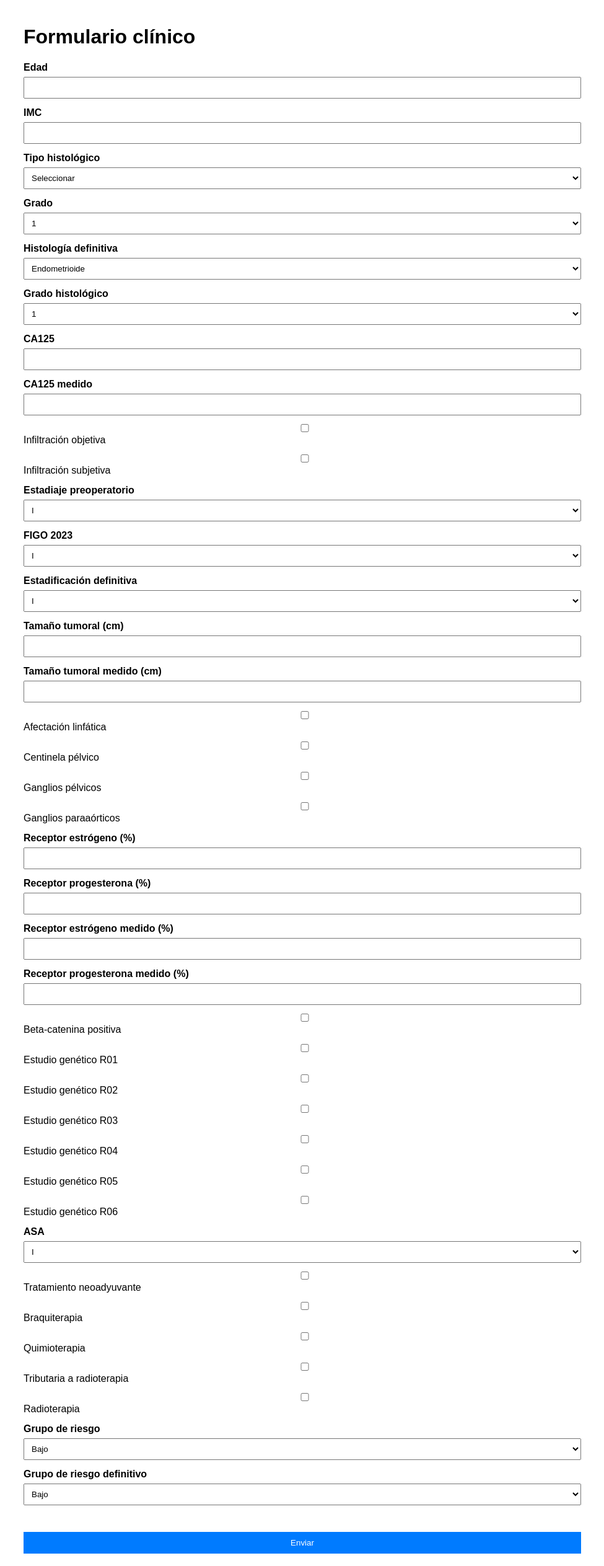
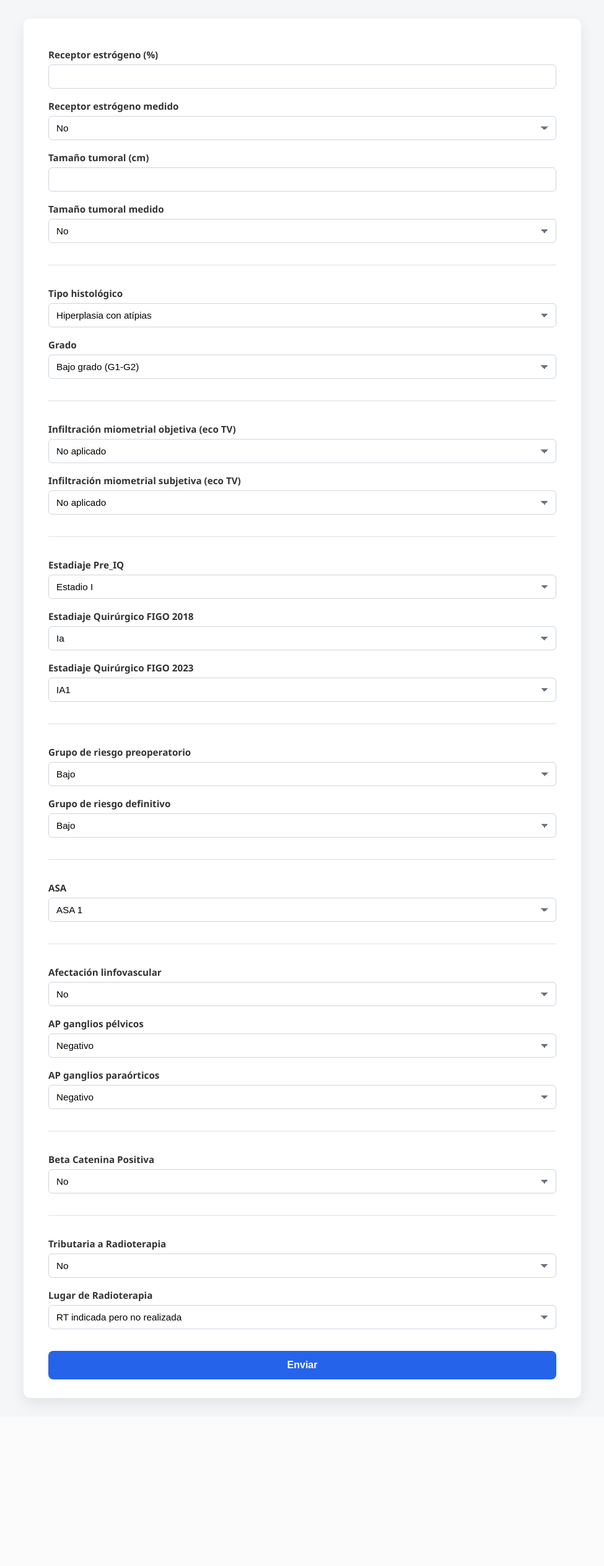
Before and after one commit to Zaireck/BitsxLaMarato-Pol-Juan, a Flask app: page / in a window 1280 px wide. Shown: the whole page at 62% size, without its empty margins (152-1127 px from the left). After the commit the page ends 2285 px from the top, so only its background shows below. Run offline with Flask 3, Linux system fonts and the light colour scheme.

Commit message:
Update form HTML and it's style css

```diff
--- a/src/static/css/style.css
+++ b/src/static/css/style.css
@@ -1,41 +1,125 @@
-body {
-    max-width: 900px;
-    margin: auto;
-    font-family: Arial, sans-serif;
-    padding: 20px;
-}
-
-label {
-    display: block;
-    margin-top: 14px;
-    font-weight: bold;
-}
-
-input, select, textarea, button {
-    width: 100%;
-    padding: 8px;
-    margin-top: 6px;
+/* =========================
+   Reset básico
+   ========================= */
+* {
     box-sizing: border-box;
 }
 
-.checkbox {
-    font-weight: normal;
-    margin-top: 8px;
+/* =========================
+   Layout general
+   ========================= */
+body {
+    font-family: "Segoe UI", Roboto, Arial, sans-serif;
+    background-color: #f4f6f8;
+    color: #333;
+    margin: 0;
+    padding: 30px 15px;
 }
 
+form {
+    background: #ffffff;
+    max-width: 900px;
+    margin: auto;
+    padding: 30px 40px;
+    border-radius: 10px;
+    box-shadow: 0 10px 25px rgba(0, 0, 0, 0.08);
+}
+
+/* =========================
+   Títulos y separadores
+   ========================= */
+h1, h2 {
+    text-align: center;
+    margin-bottom: 25px;
+    color: #1f2933;
+}
+
+hr {
+    border: none;
+    height: 1px;
+    background-color: #e0e0e0;
+    margin: 35px 0;
+}
+
+/* =========================
+   Labels
+   ========================= */
+label {
+    display: block;
+    margin-top: 18px;
+    margin-bottom: 6px;
+    font-weight: 600;
+    font-size: 0.95rem;
+}
+
+/* =========================
+   Inputs y selects
+   ========================= */
+input[type="number"],
+select {
+    width: 100%;
+    padding: 10px 12px;
+    border-radius: 6px;
+    border: 1px solid #cfd6dd;
+    font-size: 0.95rem;
+    background-color: #fff;
+    transition: border-color 0.2s, box-shadow 0.2s;
+}
+
+input[type="number"]:focus,
+select:focus {
+    outline: none;
+    border-color: #3b82f6;
+    box-shadow: 0 0 0 3px rgba(59, 130, 246, 0.15);
+}
+
+/* =========================
+   Select arrow fix
+   ========================= */
+select {
+    appearance: none;
+    background-image:
+        linear-gradient(45deg, transparent 50%, #6b7280 50%),
+        linear-gradient(135deg, #6b7280 50%, transparent 50%);
+    background-position:
+        calc(100% - 18px) 50%,
+        calc(100% - 12px) 50%;
+    background-size: 6px 6px;
+    background-repeat: no-repeat;
+}
+
+/* =========================
+   Botón
+   ========================= */
 button {
-    margin-top: 25px;
-    padding: 10px;
-    background-color: #007bff;
-    color: white;
+    display: block;
+    width: 100%;
+    margin-top: 35px;
+    padding: 14px;
+    font-size: 1rem;
+    font-weight: 600;
+    border-radius: 8px;
     border: none;
+    background-color: #2563eb;
+    color: #ffffff;
     cursor: pointer;
+    transition: background-color 0.2s, transform 0.1s, box-shadow 0.1s;
 }
 
 button:hover {
-    background-color: #0056b3;
+    background-color: #1d4ed8;
+    box-shadow: 0 6px 15px rgba(37, 99, 235, 0.25);
 }
 
-hr {
-    margin: 30px 0;
+button:active {
+    transform: translateY(1px);
 }
+
+/* =========================
+   Responsive
+   ========================= */
+@media (max-width: 768px) {
+    form {
+        padding: 25px 20px;
+    }
+}
--- a/src/templates/form.html
+++ b/src/templates/form.html
@@ -1,149 +1,223 @@
-<!DOCTYPE html>
-<html lang="es">
-<head>
-    <meta charset="UTF-8">
-    <title>Formulario clínico</title>
-    <head>
-        <meta charset="UTF-8">
-        <title>Formulario clínico</title>
-        <link rel="stylesheet" href="{{ url_for('static', filename='css/style.css') }}">
-    </head>
-</head>
-<body>
-
-<h1>Formulario clínico</h1>
-
 <form method="POST">
 
-<!-- DATOS GENERALES -->
-<label>Edad</label>
-<input type="number" name="edad" min="0" max="120" required>
+<link rel="stylesheet" href="{{ url_for('static', filename='css/style.css') }}">
 
-<label>IMC</label>
-<input type="number" name="imc" step="0.1" min="10" max="70">
+<!-- RECEPTORES (numéricos, sin categorías en CSV) -->
+<label>Receptor estrógeno (%)</label>
+<input
+    type="number"
+    name="recep_est_porcent"
+    min="0"
+    max="100"
+    step="1"
+>
 
-<!-- HISTOLOGÍA -->
+<label>Receptor estrógeno medido</label>
+<select name="recep_est_porcent_medido">
+    <option value="0">No</option>
+    <option value="1">Sí</option>
+</select>
+
+<!-- TAMAÑO TUMORAL -->
+<label>Tamaño tumoral (cm)</label>
+<input
+    type="number"
+    name="tamano_tumoral"
+    min="0"
+    max="20"
+    step="0.1"
+>
+
+<label>Tamaño tumoral medido</label>
+<select name="tamano_tumoral_medido">
+    <option value="0">No</option>
+    <option value="1">Sí</option>
+</select>
+
+<hr>
+
+<!-- TIPO HISTOLÓGICO -->
 <label>Tipo histológico</label>
 <select name="tipo_histologico">
-    <option value="">Seleccionar</option>
-    <option>Endometrioide</option>
-    <option>Seroso</option>
-    <option>Claras</option>
-    <option>Carcinosarcoma</option>
+    <option value="1">Hiperplasia con atípias</option>
+    <option value="2">Carcinoma endometroide</option>
+    <option value="3">Carcinoma seroso</option>
+    <option value="4">Carcinoma Celulas claras</option>
+    <option value="5">Carcinoma Indiferenciado</option>
+    <option value="6">Carcinoma Mixto</option>
+    <option value="7">Carcinoma Escamoso</option>
+    <option value="8"> Carcinosarcoma</option>
+    <option value="9">Leiomiosarcoma</option>
+    <option value="10">Sarcoma de estroma endometrial</option>
+    <option value="11">Sarcoma indiferenciado</option>
+    <option value="12">Adenosarcoma</option>
+    <option value="88">Otros</option>
 </select>
 
+<!-- GRADO -->
 <label>Grado</label>
 <select name="Grado">
-    <option>1</option><option>2</option><option>3</option>
+    <option value="1">Bajo grado (G1-G2)</option>
+    <option value="2">Alto grado (G3)</option>
 </select>
 
-<label>Histología definitiva</label>
-<select name="histo_defin">
-    <option>Endometrioide</option>
-    <option>Seroso</option>
-    <option>Claras</option>
+<hr>
+
+<!-- ECO TV -->
+<label>Infiltración miometrial objetiva (eco TV)</label>
+<select name="ecotv_infiltobj">
+    <option value="1">No aplicado</option>
+    <option value="2">&lt;50%</option>
+    <option value="3">≥50%</option>
+    <option value="4">No valorable</option>
+    <option value="5">Desconocido</option>
 </select>
 
-<label>Grado histológico</label>
-<select name="grado_histologi">
-    <option>1</option><option>2</option><option>3</option>
+<label>Infiltración miometrial subjetiva (eco TV)</label>
+<select name="ecotv_infiltsub">
+    <option value="1">No aplicado</option>
+    <option value="2">&lt;50%</option>
+    <option value="3">≥50%</option>
+    <option value="4">No valorable</option>
 </select>
 
-<!-- MARCADORES -->
-<label>CA125</label>
-<input type="number" name="valor_de_ca125" step="0.1">
-
-<label>CA125 medido</label>
-<input type="number" name="valor_de_ca125_medido" step="0.1">
-
-<!-- ECO -->
-<label class="checkbox"><input type="checkbox" name="ecotv_infiltobj"> Infiltración objetiva</label>
-<label class="checkbox"><input type="checkbox" name="ecotv_infiltsub"> Infiltración subjetiva</label>
+<hr>
 
 <!-- ESTADIAJE -->
-<label>Estadiaje preoperatorio</label>
+<label>Estadiaje Pre_IQ</label>
 <select name="estadiaje_pre_i">
-    <option>I</option><option>II</option><option>III</option><option>IV</option>
+    <option value="1">Estadio I</option>
+    <option value="2">Estadio II</option>
+    <option value="3">Estadio III y IV</option>
+    <option value="4">Desconocido</option>
 </select>
 
-<label>FIGO 2023</label>
-<select name="FIGO2023">
-    <option>I</option><option>II</option><option>III</option><option>IV</option>
+<label>Estadiaje Quirúrgico FIGO 2018</label>
+<select name="estadificacion_">
+    <option value="1">Ia</option>
+    <option value="2">Ib</option>
+    <option value="3">II</option>
+    <option value="4">IIIa</option>
+    <option value="5">IIIb</option>
+    <option value="6">IIIc1</option>
+    <option value="7">IIIc2</option>
+    <option value="8">IVa</option>
+    <option value="9">IVb</option>
+    <option value="0">Desconocido</option>
 </select>
 
-<label>Estadificación definitiva</label>
-<select name="estadificacion_">
-    <option>I</option><option>II</option><option>III</option><option>IV</option>
+<label>Estadiaje Quirúrgico FIGO 2023</label>
+<select name="FIGO2023">
+    <option value="1">IA1</option>
+    <option value="2">IA2</option>
+    <option value="3">IA3</option>
+    <option value="4">IB</option>
+    <option value="5">IC</option>
+    <option value="6">IIA</option>
+    <option value="7">IIB</option>
+    <option value="8">IIC</option>
+    <option value="9">IIIA</option>
+    <option value="10">IIIB</option>
+    <option value="11">IIIC</option>
+    <option value="12">IVA</option>
+    <option value="13">IVB</option>
+    <option value="14">IVC</option>
+    <option value="0">Desconocido</option>
 </select>
 
-<!-- TAMAÑO -->
-<label>Tamaño tumoral (cm)</label>
-<input type="number" name="tamano_tumoral" step="0.1">
+<hr>
 
-<label>Tamaño tumoral medido (cm)</label>
-<input type="number" name="tamano_tumoral_medido" step="0.1">
-
-<!-- LINFÁTICO -->
-<label class="checkbox"><input type="checkbox" name="afectacion_linf"> Afectación linfática</label>
-<label class="checkbox"><input type="checkbox" name="AP_centinela_pelvico"> Centinela pélvico</label>
-<label class="checkbox"><input type="checkbox" name="AP_ganPelv"> Ganglios pélvicos</label>
-<label class="checkbox"><input type="checkbox" name="AP_glanPaor"> Ganglios paraaórticos</label>
-
-<!-- RECEPTORES -->
-<label>Receptor estrógeno (%)</label>
-<input type="number" name="recep_est_porcent" min="0" max="100">
-
-<label>Receptor progesterona (%)</label>
-<input type="number" name="rece_de_Ppor" min="0" max="100">
-
-<label>Receptor estrógeno medido (%)</label>
-<input type="number" name="recep_est_porcent_medido" min="0" max="100">
-
-<label>Receptor progesterona medido (%)</label>
-<input type="number" name="rece_de_Ppor_medido" min="0" max="100">
-
-<!-- GENÉTICA -->
-<label class="checkbox"><input type="checkbox" name="beta_cateninap"> Beta-catenina positiva</label>
-
-{% for i in range(1,7) %}
-<label class="checkbox">
-    <input type="checkbox" name="estudio_genetico_r0{{ i }}">
-    Estudio genético R0{{ i }}
-</label>
-{% endfor %}
-
-<!-- TRATAMIENTO -->
-<label>ASA</label>
-<select name="asa">
-    <option>I</option><option>II</option><option>III</option><option>IV</option>
-</select>
-
-<label class="checkbox"><input type="checkbox" name="tto_NA"> Tratamiento neoadyuvante</label>
-<label class="checkbox"><input type="checkbox" name="bqt"> Braquiterapia</label>
-<label class="checkbox"><input type="checkbox" name="qt"> Quimioterapia</label>
-<label class="checkbox"><input type="checkbox" name="Tributaria_a_Radioterapia"> Tributaria a radioterapia</label>
-<label class="checkbox"><input type="checkbox" name="rdt"> Radioterapia</label>
-
-<label>Grupo de riesgo</label>
+<!-- GRUPOS DE RIESGO -->
+<label>Grupo de riesgo preoperatorio</label>
 <select name="grupo_riesgo">
-    <option>Bajo</option><option>Intermedio</option><option>Alto</option>
+    <option value="1">Bajo</option>
+    <option value="2">Intermedio</option>
+    <option value="3">Alto</option>
+    <option value="0">Desconocido</option>
 </select>
 
 <label>Grupo de riesgo definitivo</label>
 <select name="grupo_de_riesgo_definitivo">
-    <option>Bajo</option><option>Intermedio</option><option>Alto</option>
+    <option value="1">Bajo</option>
+    <option value="2">Intermedio</option>
+    <option value="3">Intermedio-alto</option>
+    <option value="4">Alto</option>
+    <option value="5">Avanzado</option>
+    <option value="0">Descpnocido</option>
 </select>
 
-<br><br>
+<hr>
+
+<!-- ASA -->
+<label>ASA</label>
+<select name="asa">
+    <option value="0">ASA 1</option>
+    <option value="1">ASA 2</option>
+    <option value="2">ASA 3</option>
+    <option value="3">ASA 4</option>
+    <option value="4">ASA 5</option>
+    <option value="5">ASA 6</option>
+    <option value="6">Desconocido</option>
+</select>
+
+<hr>
+
+<!-- GANGLIOS -->
+<label>Afectación linfovascular</label>
+<select name="afectacion_linf">
+    <option value="0">No</option>
+    <option value="1">Sí</option>
+    <option value="2">Desconocido</option>
+</select>
+
+<label>AP ganglios pélvicos</label>
+<select name="AP_ganPelv">
+    <option value="0">Negativo</option>
+    <option value="1">Células tumorales aisladas</option>
+    <option value="2">Micrometástasis</option>
+    <option value="3">Macrometástasis</option>
+    <option value="4">Desconocido</option>
+</select>
+
+<label>AP ganglios paraórticos</label>
+<select name="AP_glanPaor">
+    <option value="0">Negativo</option>
+    <option value="1">Células tumorales aisladas</option>
+    <option value="2">Micrometástasis</option>
+    <option value="3">Macrometástasis</option>
+    <option value="4">Desconocido</option>
+</select>
+
+<hr>
+
+<!-- BIOMARCADORES -->
+<label>Beta Catenina Positiva</label>
+<select name="beta_cateninap">
+    <option value="0">No</option>
+    <option value="1">Sí</option>
+    <option value="2">No realizado</option>
+    <option value="2">Desconocido</option>
+</select>
+
+<hr>
+
+<!-- RADIOTERAPIA -->
+<label>Tributaria a Radioterapia</label>
+<select name="Tributaria_a_Radioterapia">
+    <option value="0">No</option>
+    <option value="1">Sí</option>
+    <option value="2">Desconocido</option>
+</select>
+
+<label>Lugar de Radioterapia</label>
+<select name="rdt">
+    <option value="0">RT indicada pero no realizada</option>
+    <option value="1">Pélvia</option>
+    <option value="2">Campo ampliado (pelvica+ParaAo)</option>
+    <option value="3">Desconocido</option>
+</select>
+
+<br>
 <button type="submit">Enviar</button>
 
 </form>
-
-{% if enviado %}
-<hr>
-<h2>Datos recibidos</h2>
-<pre>{{ datos }}</pre>
-{% endif %}
-
-</body>
-</html>
```
